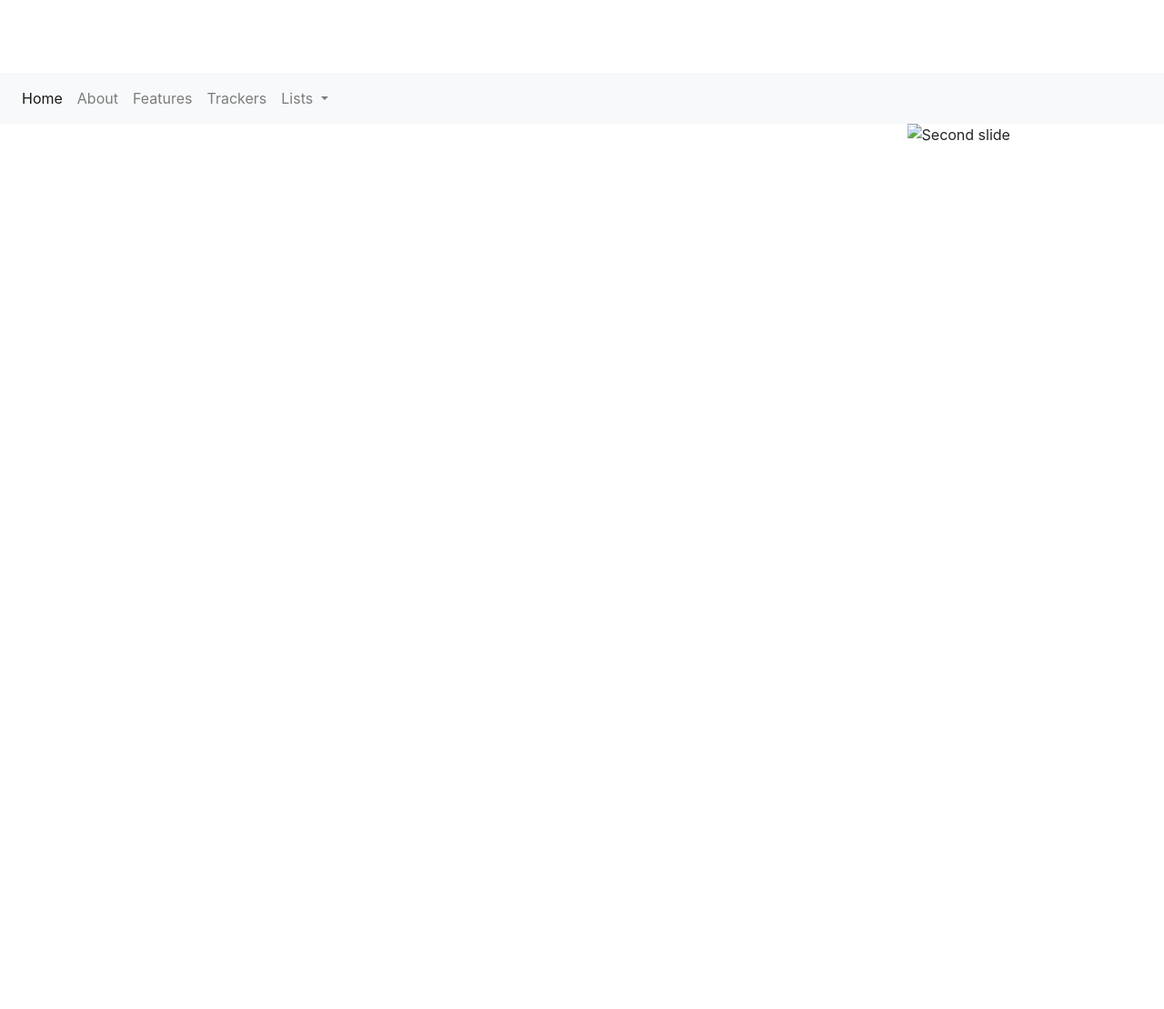
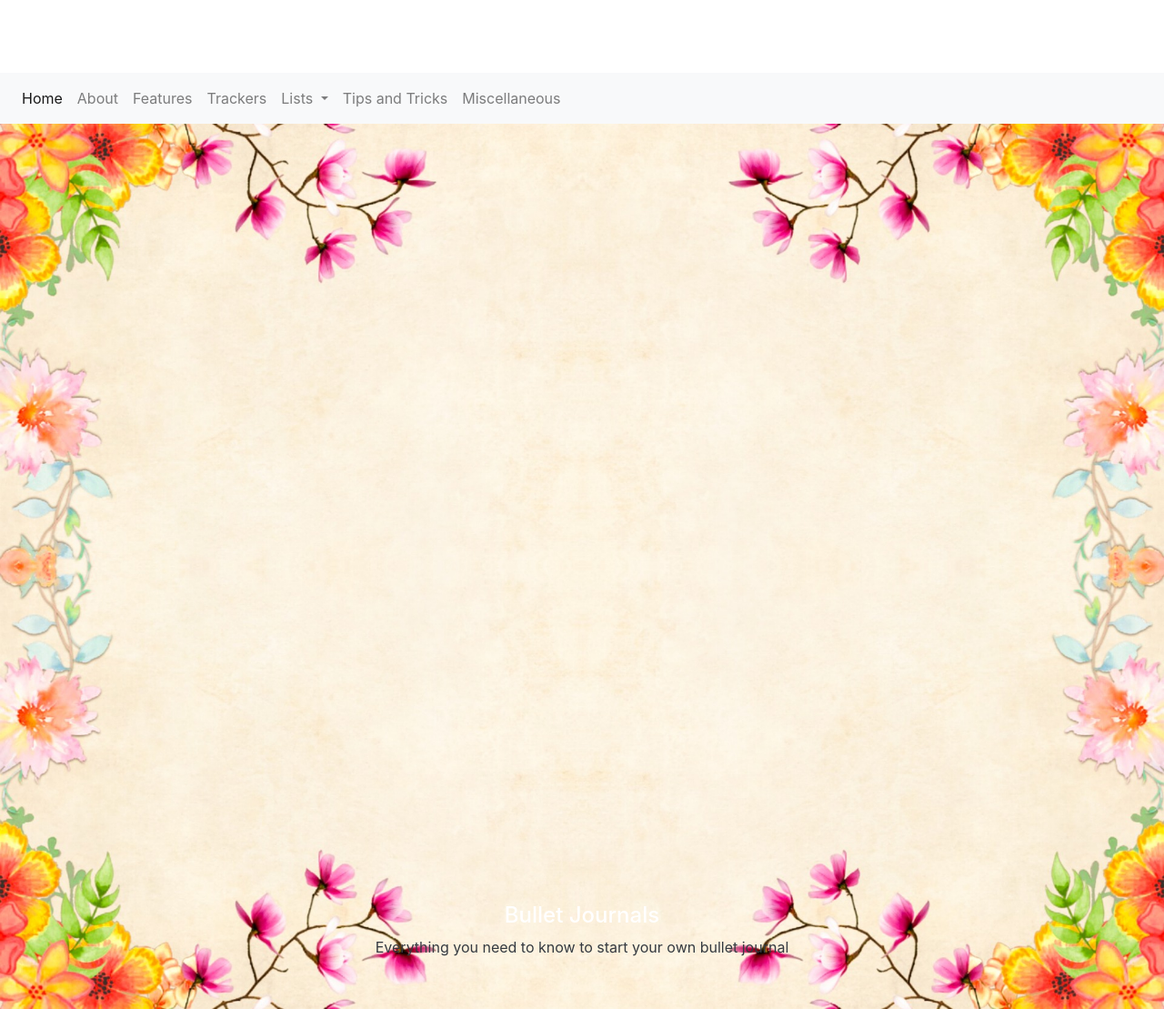
Before and after one commit to izzywhizz28/group-project, a plain HTML site: page bootstrap/bootstrap.html in a window 1280 px wide. Shown: the whole page at 91% size. Before the commit the page ends 800 px from the top, so only its background shows below. Drawn offline with nearby package versions, Linux system fonts and the light colour scheme; files that its build step writes are made by us from their sources.

Commit message:
carousel changed
carousel changed to only one photo

```diff
--- a/bootstrap/bootstrap.html
+++ b/bootstrap/bootstrap.html
@@ -42,6 +42,12 @@
           <a class="dropdown-item" href="#">Packing List</a>
         </div>
       </li>
+      <li class="nav-item">
+        <a class="nav-link" href="#">Tips and Tricks</a>
+      </li>
+      <li class="nav-item">
+        <a class="nav-link" href="#">Miscellaneous</a>
+      </li>
     </ul>
   </div>
 </nav>
@@ -50,13 +56,11 @@
     <div id="carouselExampleSlidesOnly" class="carousel slide" data-ride="carousel">
       <div class="carousel-inner">
         <div class="carousel-item active">
-          <img class="d-block w-100" src=".../800x400?auto=yes&bg=777&fg=555&text=First slide" alt="First slide">
-    </div>
-    <div class="carousel-item">
-      <img class="d-block w-100" src=".../800x400?auto=yes&bg=666&fg=444&text=Second slide" alt="Second slide">
-    </div>
-    <div class="carousel-item">
-      <img class="d-block w-100" src=".../800x400?auto=yes&bg=555&fg=333&text=Third slide" alt="Third slide">
+          <img class="d-block w-100" src="../images-index/flower-1.jpg" alt="Bullet Journals">
+          <div class="carousel-caption d-none d-md-block">
+    <h4>Bullet Journals</h4>
+    <p class="text-dark">Everything you need to know to start your own bullet journal</p>
+  </div>
     </div>
 
     </main><!-- /.container -->
```
Also changed, not shown: images-index/flower-1.jpg (added), 2 other files.
